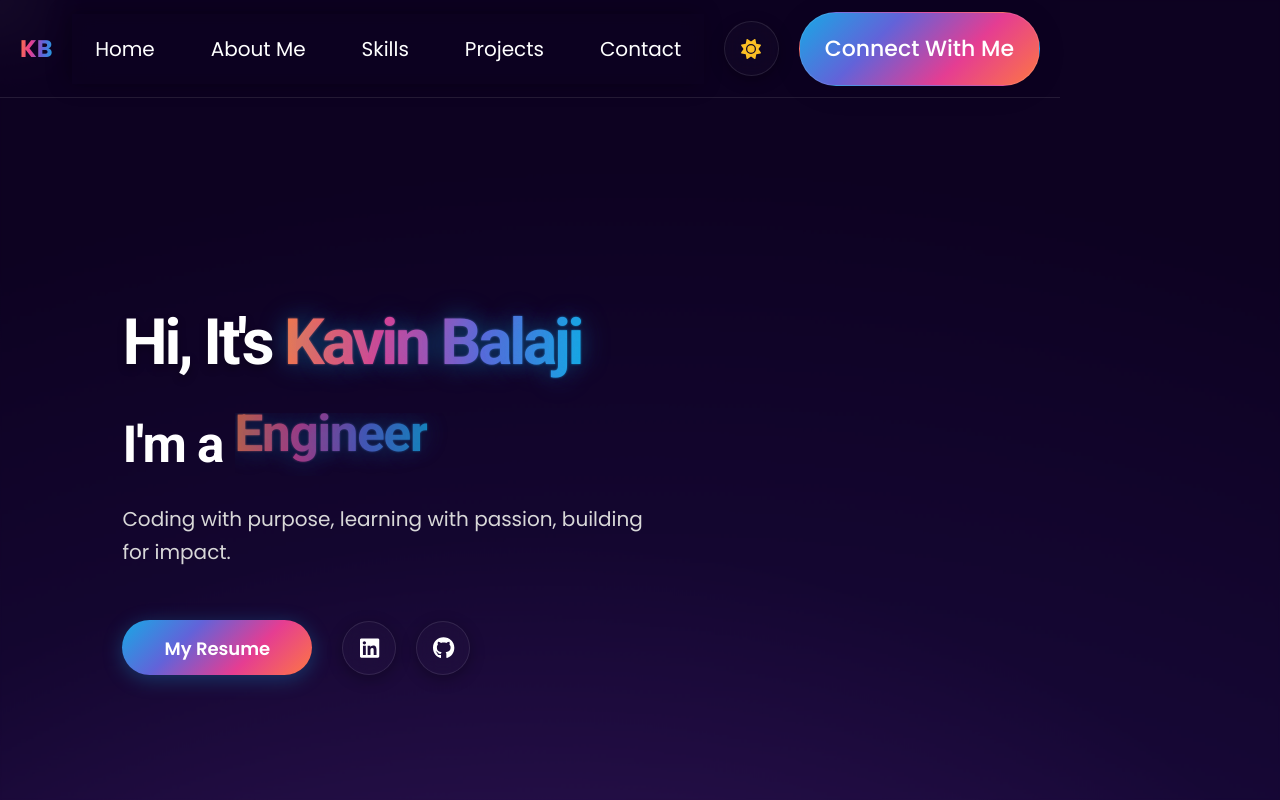
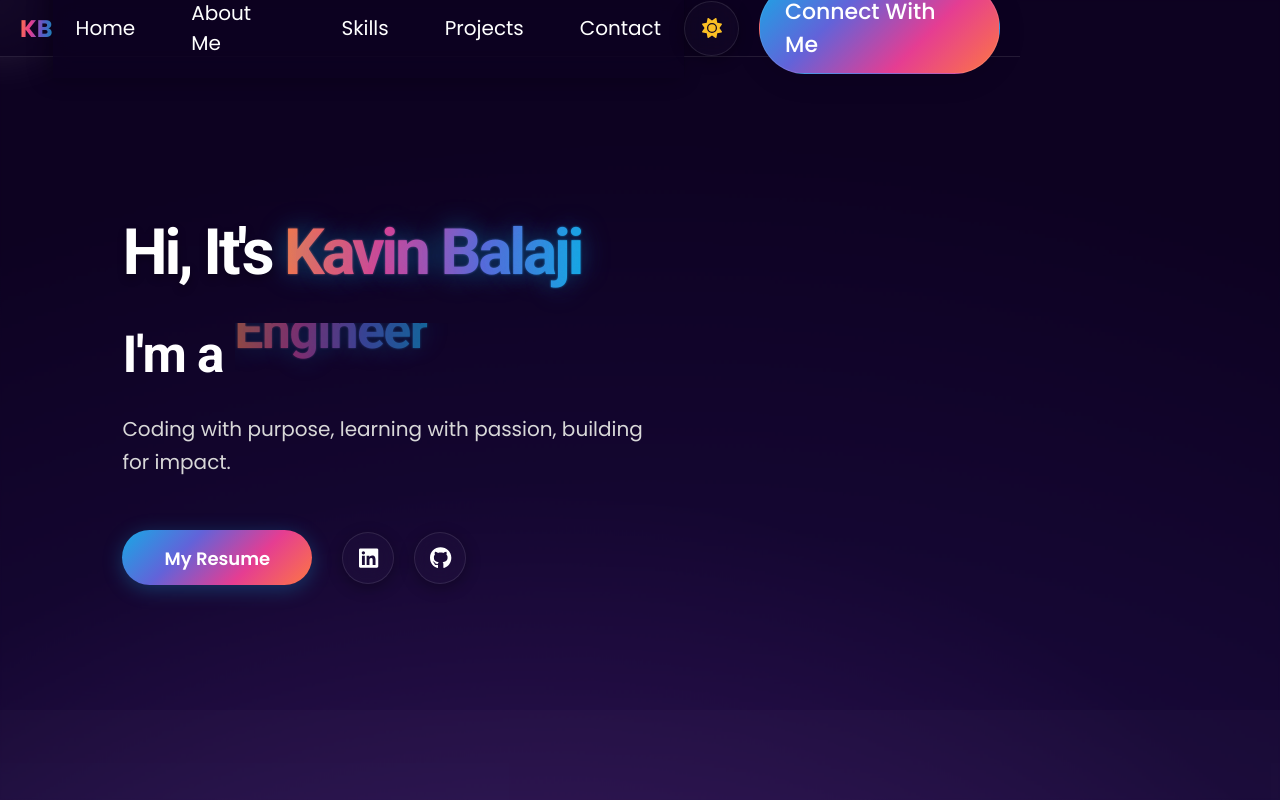
Before and after one commit to kavinbalaji2005/PortFolio, a React (Vite) app: page / in a window 1280 px wide. Shown: the top 800 px of the page. Built offline with nearby package versions, Linux system fonts and the light colour scheme; no server answers; the database is empty.

Commit message:
Fix horizontal overflow causing vertical scrollbar

```diff
--- a/src/index.css
+++ b/src/index.css
@@ -183,6 +183,17 @@
   transition: background-color 0.3s ease, color 0.3s ease, border-color 0.3s ease, box-shadow 0.3s ease;
 }
 
+/* Prevent horizontal overflow globally */
+html {
+  overflow-x: hidden;
+  width: 100%;
+  max-width: 100vw;
+}
+
+* {
+  box-sizing: border-box;
+}
+
 *{
     margin: 0;
     padding: 0;
@@ -350,6 +361,8 @@
     background-attachment: scroll;
     transition: background-color 0.5s ease, color 0.3s ease;
     min-width: 320px; /* Prevent layout breaking on very small screens */
+    width: 100%;
+    max-width: 100vw;
 }
 
 body::before {
@@ -543,12 +556,17 @@
     padding-top: 180px;
     gap: 50px;
     min-height: calc(100vh - 180px);
+    width: 100%;
+    max-width: 100%;
+    box-sizing: border-box;
 }
 
 .home .home-content {
     flex: 1;
     min-width: 300px;
     max-width: 100%;
+    word-wrap: break-word;
+    overflow-wrap: break-word;
 }
 
 .home-content-heading {
@@ -1419,6 +1437,9 @@
 .app {
     min-height: 100vh;
     position: relative;
+    width: 100%;
+    max-width: 100vw;
+    overflow-x: hidden;
 }
 
 .gradient-text-enhanced {
```
